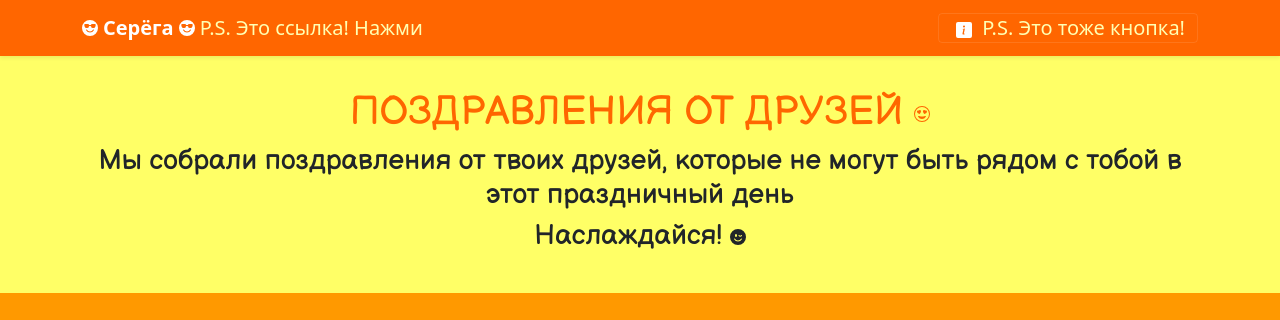
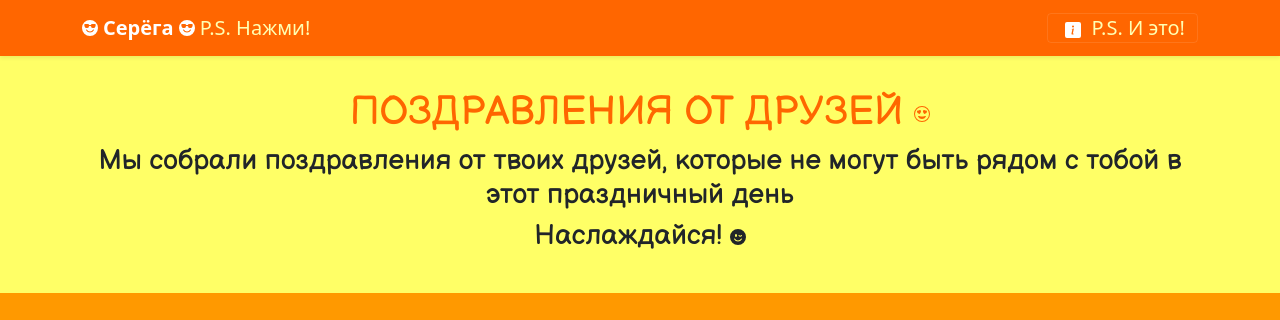
Before and after one commit to Npashkova/Npashkova.github.io, a plain HTML site: page wishes.html in a window 1280 px wide. Shown: the top 320 px of the page. Drawn offline with nearby package versions, Linux system fonts and the light colour scheme; files that its build step writes are made by us from their sources.

Commit message:
changed captions

```diff
--- a/wishes.html
+++ b/wishes.html
@@ -116,14 +116,14 @@
                 <strong>Серёга</strong>
               <svg xmlns="http://www.w3.org/2000/svg" width="16" height="16" fill="currentColor" class="bi bi-emoji-sunglasses-fill" viewBox="0 0 16 16">
   <path d="M8 16A8 8 0 1 0 8 0a8 8 0 0 0 0 16zM2.31 5.243A1 1 0 0 1 3.28 4H6a1 1 0 0 1 1 1v.116A4.22 4.22 0 0 1 8 5c.35 0 .69.04 1 .116V5a1 1 0 0 1 1-1h2.72a1 1 0 0 1 .97 1.243l-.311 1.242A2 2 0 0 1 11.439 8H11a2 2 0 0 1-1.994-1.839A2.99 2.99 0 0 0 8 6c-.393 0-.74.064-1.006.161A2 2 0 0 1 5 8h-.438a2 2 0 0 1-1.94-1.515L2.31 5.243zM4.969 9.75A3.498 3.498 0 0 0 8 11.5a3.498 3.498 0 0 0 3.032-1.75.5.5 0 1 1 .866.5A4.498 4.498 0 0 1 8 12.5a4.498 4.498 0 0 1-3.898-2.25.5.5 0 0 1 .866-.5z"/>
-</svg> <span> P.S. Это ссылка! Нажми</span>
+</svg> <span> P.S. Нажми!</span>
             </a>
             <button class="navbar-toggler" type="button" data-toggle="collapse" data-target="#navbarHeader"
                     aria-controls="navbarHeader" aria-expanded="false" aria-label="Toggle navigation">
                 <svg xmlns="http://www.w3.org/2000/svg" width="16" height="16" fill="white"
                      class="bi bi-info-square-fill" viewBox="0 0 16 16">
                     <path d="M0 2a2 2 0 0 1 2-2h12a2 2 0 0 1 2 2v12a2 2 0 0 1-2 2H2a2 2 0 0 1-2-2V2zm8.93 4.588-2.29.287-.082.38.45.083c.294.07.352.176.288.469l-.738 3.468c-.194.897.105 1.319.808 1.319.545 0 1.178-.252 1.465-.598l.088-.416c-.2.176-.492.246-.686.246-.275 0-.375-.193-.304-.533L8.93 6.588zM8 5.5a1 1 0 1 0 0-2 1 1 0 0 0 0 2z"/>
-                </svg>  <span> P.S. Это тоже кнопка!</span>
+                </svg><span> P.S. И это!</span>
             </button>
         </div>
     </div>
```
Also changed, not shown: index.html (+2 -2 lines).
